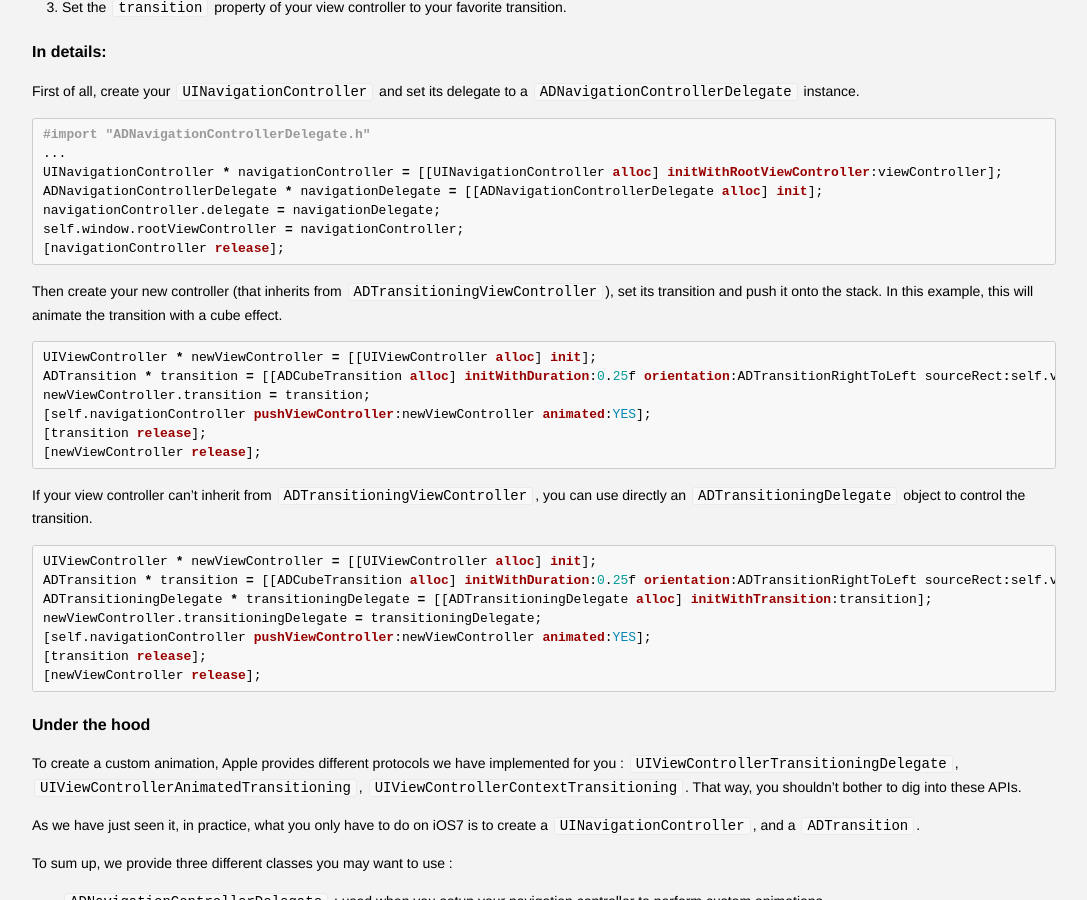
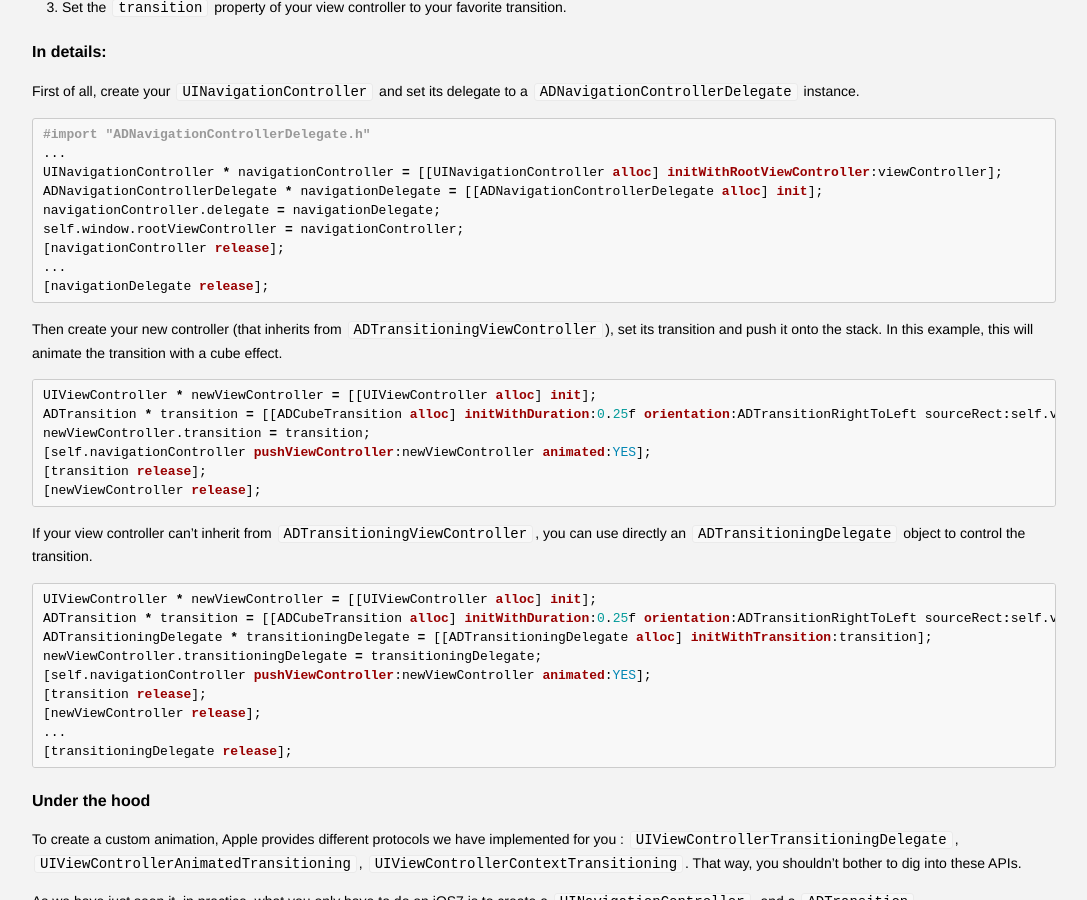
Before and after one commit to applidium/ADTransitionController, a Jekyll site: the page built from index.html, in a window 1280 px wide and 900 px high, scrolled down 1720 px. Shown: the whole window, without its empty margins (96-1183 px from the left). Built offline with Jekyll 4.4.1, drawn with Linux system fonts in a browser that asks for light colours; Markdown is read by kramdown in place of the engine named in the settings.

Commit message:
using.md: Add "release"-s for delegates, making sure people think about those.
Signed-off-by: Patrick Nollet <patrick.nollet@applidium.com>

````diff
--- a/_includes/using.md
+++ b/_includes/using.md
@@ -46,6 +46,8 @@
 navigationController.delegate = navigationDelegate;
 self.window.rootViewController = navigationController;
 [navigationController release];
+...
+[navigationDelegate release];
 ```
 
 Then create your new controller (that inherits from `ADTransitioningViewController`), set its transition and push it onto the stack. In this example, this will animate the transition with a cube effect.
@@ -69,6 +71,8 @@
 [self.navigationController pushViewController:newViewController animated:YES];
 [transition release];
 [newViewController release];
+...
+[transitioningDelegate release];
 ```
 
 #### Under the hood
````
